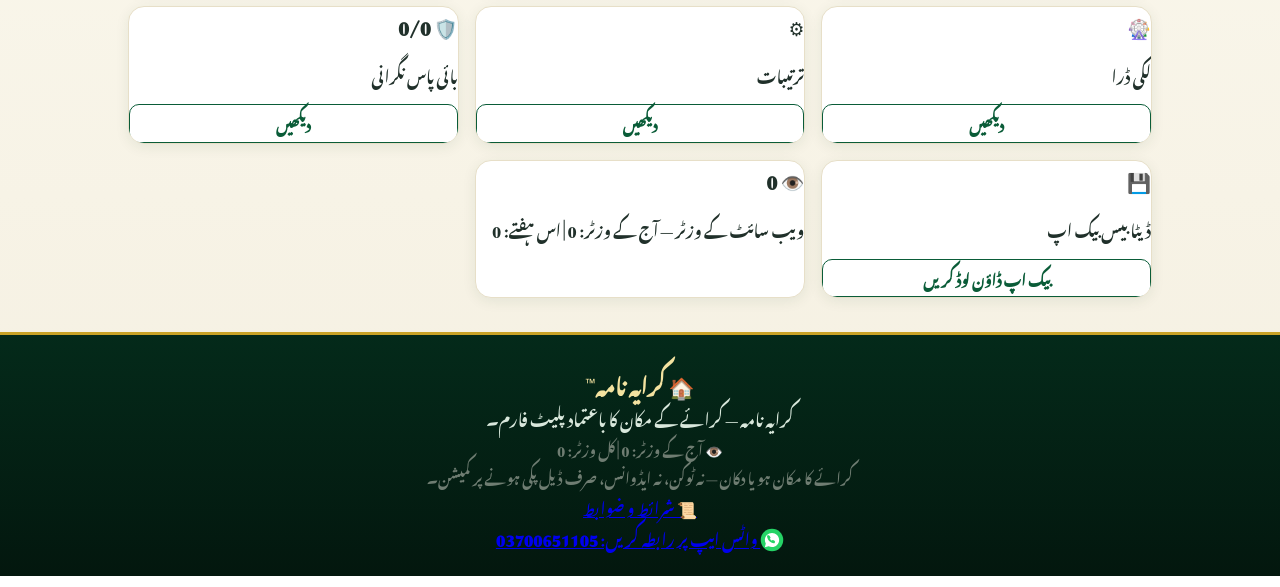
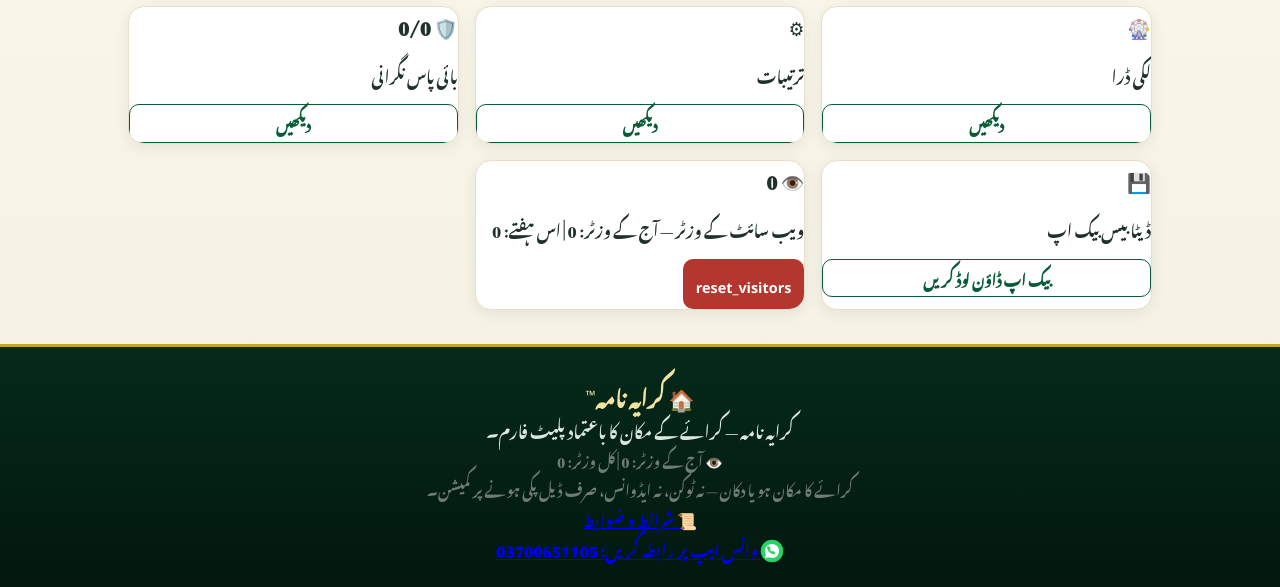
Before and after one commit to razihaiderzaidi555-cpu/kirayanama, a Flask app: page /admin/ in a window 1280 px wide. Shown: the part 510-1097 px from the top of the page. Run offline with Flask 3, Linux system fonts and the light colour scheme; a user stored in the database is signed in; data comes from the database, SQL or seed files in the repository; data that the repository does not hold is empty.

Commit message:
admin: reset visitor counter button

```diff
--- a/app/templates/admin/dashboard.html
+++ b/app/templates/admin/dashboard.html
@@ -57,6 +57,9 @@
     <div class="card">
       <h3>👁️ {{ stats.visitors_total }}</h3>
       <p>{{ t('admin_visitors') }} — {{ t('visitors_today') }}: {{ stats.visitors_today }} | {{ t('visitors_week') }}: {{ stats.visitors_week }}</p>
+      <form method="post" action="{{ url_for('admin.visitors_reset') }}" onsubmit="return confirm('{{ t('confirm_reset_visitors') }}');">
+        <button type="submit" class="btn btn-small btn-danger">{{ t('reset_visitors') }}</button>
+      </form>
     </div>
   </div>
 </div>
```
